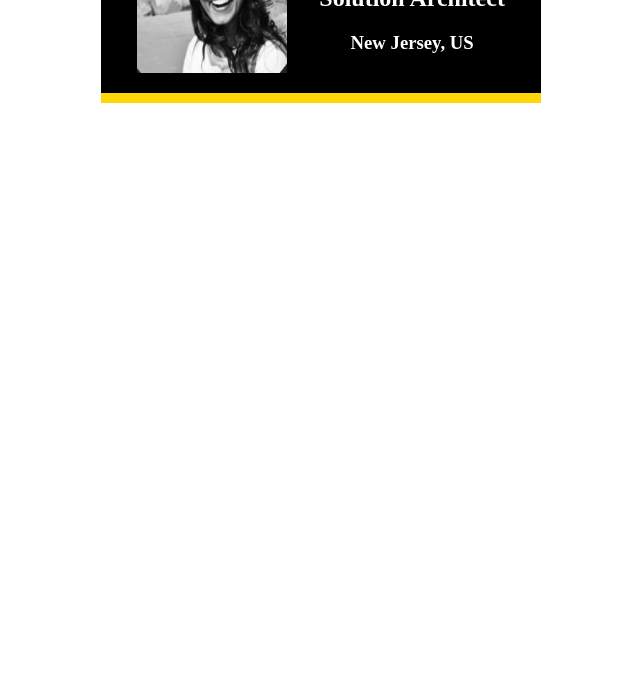
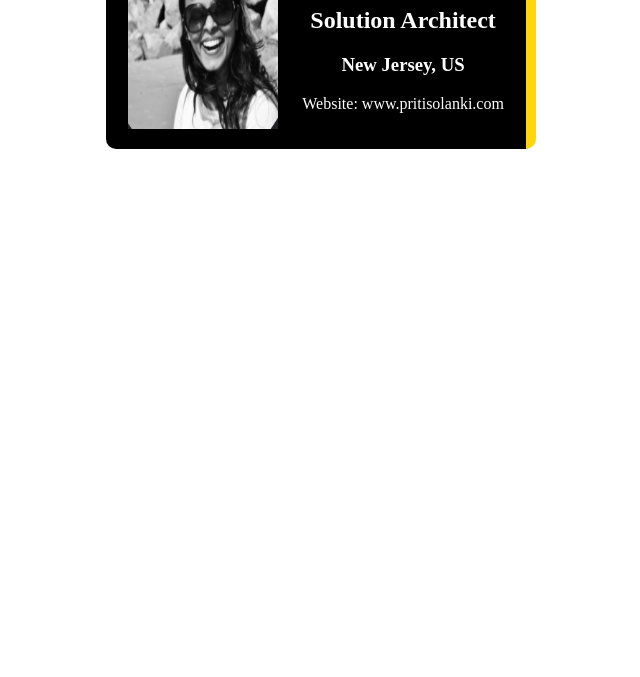
Before and after one commit to pritisolanki/business-card, a plain HTML site: page index.html in a window 1280 px wide. Shown: the part 123-800 px from the top of the page, without its empty margins (319-959 px from the left). Drawn offline with Linux system fonts and the light colour scheme.

Commit message:
Task: adding effects

```diff
--- a/index.html
+++ b/index.html
@@ -11,6 +11,7 @@
                 <h1>Priti Solanki</h1>
                 <h2>Solution Architect</h2>
                 <h3> New Jersey, US </h3>
+                <p>Website: www.pritisolanki.com </p>
             </div>
         </div>
     </body>
--- a/styles.css
+++ b/styles.css
@@ -6,15 +6,21 @@
 .avatar{
     width:150px;
 }
+.card:hover{
+    -moz-box-shadow: 0 0 15px #ffd60a;
+    -webkit-box-shadow: 0 0 15px #ffd60a;
+    box-shadow: 0px 0px 15px #ffd60a;
+}
 
 .card{
     width: 400px;
-    margin: 0 auto;
-    padding: 20px;
+    margin: 30px auto;
+    padding: 20px 10px;
     display: flex;
     justify-content: space-around;
     text-align: center;
     background: black;
     color: white;
-    border-bottom: 10px solid #ffd60a;
+    border-right: 10px solid #ffd60a;
+    border-radius: 10px;
 }
```
